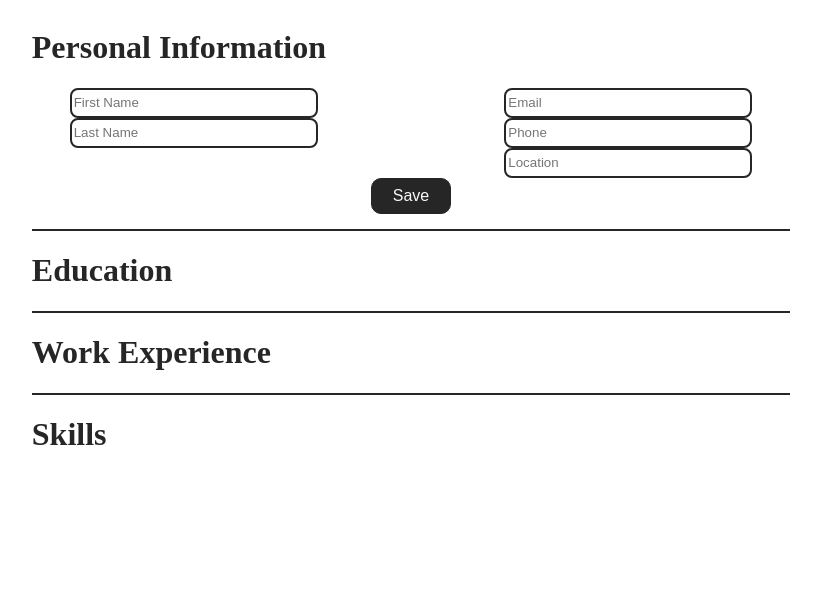
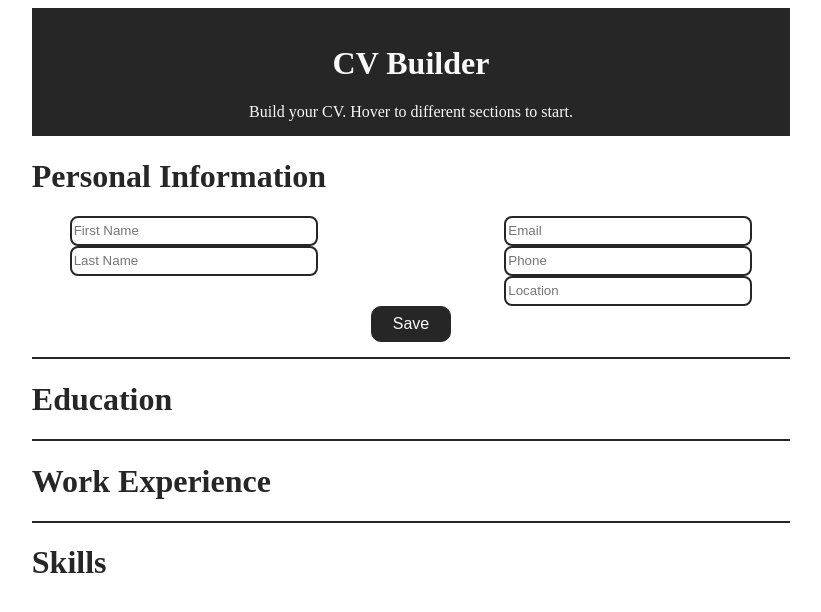
Before and after one commit to tymc47/odin-cv, a React (Create React App) app: page / in a window 1280 px wide. Shown: the top 612 px of the page, without its empty margins (229-1050 px from the left). Built offline with nearby package versions, Linux system fonts and the light colour scheme.

Commit message:
add banner

```diff
--- a/src/App.js
+++ b/src/App.js
@@ -49,6 +49,11 @@ class App extends Component {
     return(
       <div className="main">
 
+        <div className="banner">
+          <h1>CV Builder</h1>
+          <span>Build your CV. Hover to different sections to start.</span>
+        </div>
+
         <PersonalInfo />
         <hr />
 
--- a/src/components/Education.js
+++ b/src/components/Education.js
@@ -39,8 +39,8 @@ class Education extends Component {
         return this.state.isEdit ?
                (<div className="edu-form">
                     <div className="name-input">
-                        <input type="text" onChange={this.handleChange} id="courseName" placeholder="First Name" value={this.state.courseName} />
-                        <input type="text" onChange={this.handleChange} id="schoolName" placeholder="Last Name" value={this.state.schoolName} />
+                        <input type="text" onChange={this.handleChange} id="schoolName" placeholder="School Name" value={this.state.schoolName} />
+                        <input type="text" onChange={this.handleChange} id="courseName" placeholder="Program Name" value={this.state.courseName} />
                     </div>
                     <div className="info-input">
                         <input type="date" onChange={this.handleChange} id="startDate" value={this.state.startDate} />
@@ -49,7 +49,7 @@ class Education extends Component {
                             <input type="checkbox" onChange={this.handleCheckbox} id="isPresent" checked={this.state.isPresent} />
 
                         </label>
-                        <input type="text" onChange={this.handleChange} id="schoolLocation" placeholder="Email" value={this.state.schoolLocation} />
+                        <input type="text" onChange={this.handleChange} id="schoolLocation" placeholder="School Location" value={this.state.schoolLocation} />
                     </div>
                     <div className="button">
                         <button id="save-btn" onClick={this.toggleEdit}>Save</button>
--- a/src/styles/app.css
+++ b/src/styles/app.css
@@ -3,6 +3,13 @@
     flex-direction: column;
     color: #262626;
     margin: 0% 20%;
+}
+
+.banner {
+    background-color: #262626;
+    color: #f9f9f9;
+    text-align: center;
+    padding: 2%;
 }
 
 hr {
```
